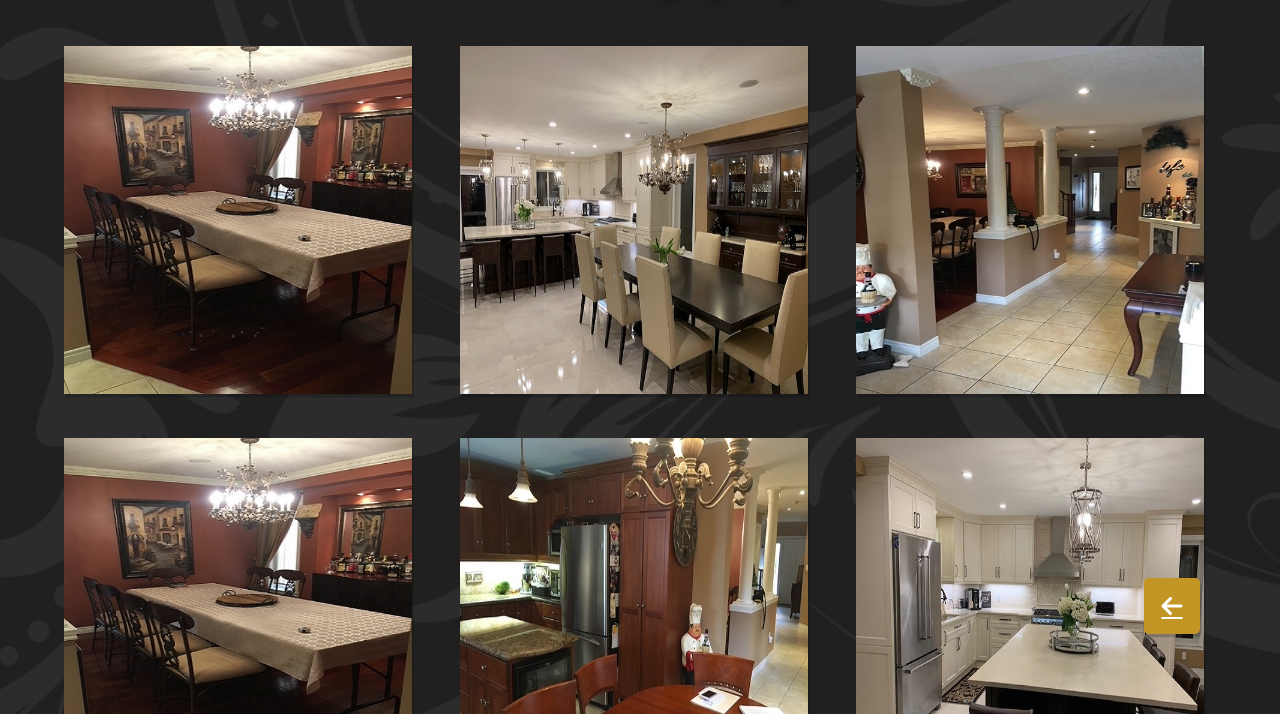
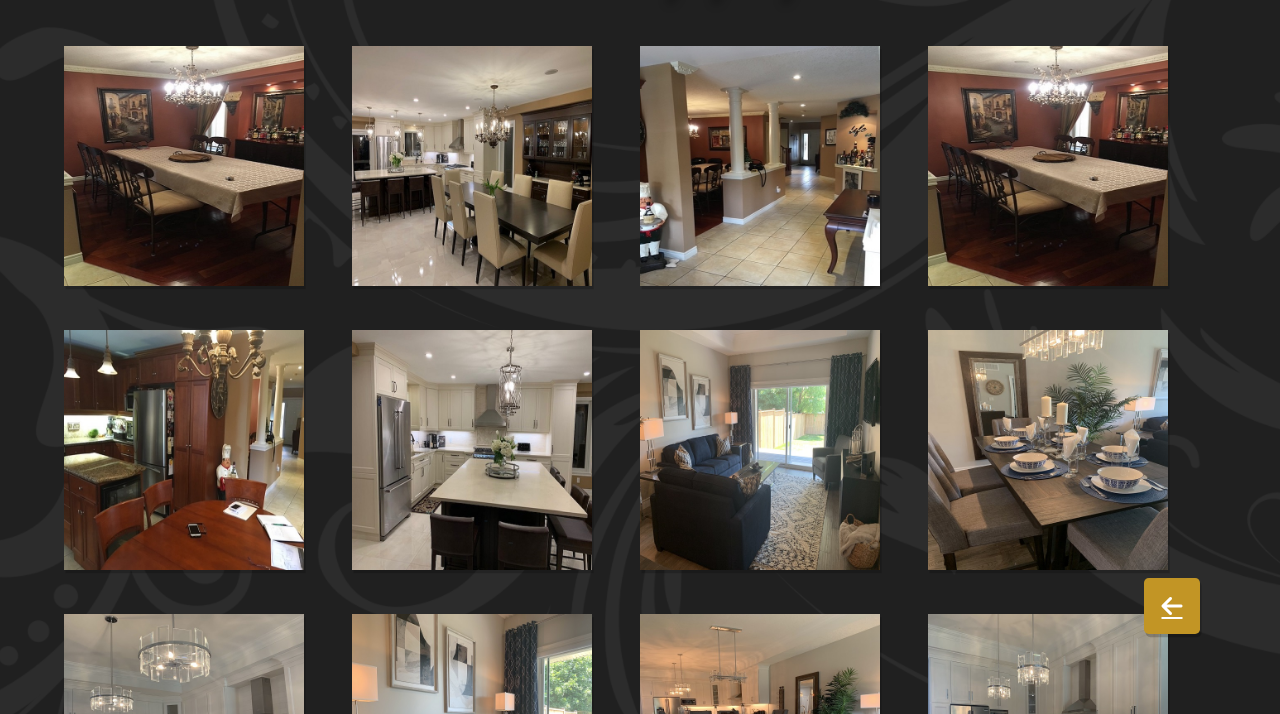
Before and after one commit to MAussem/Angelika-HTML-CSS-JAVA, a plain HTML site: page test.html in a window 1280 px wide. Shown: the part 86-800 px from the top of the page. Drawn offline with Linux system fonts and the light colour scheme; some packages are replaced by stand-ins of ours; a script that the page names is missing.

Commit message:
changed wisth to 20% on img

```diff
--- a/test.css
+++ b/test.css
@@ -43,8 +43,8 @@ img {
 }
 
 .one-third {
-    width: 29%;
-    height: 29%;
+    width: 20%;
+    height: 20%;
     float: left;
     margin: 2%;
 }
```
